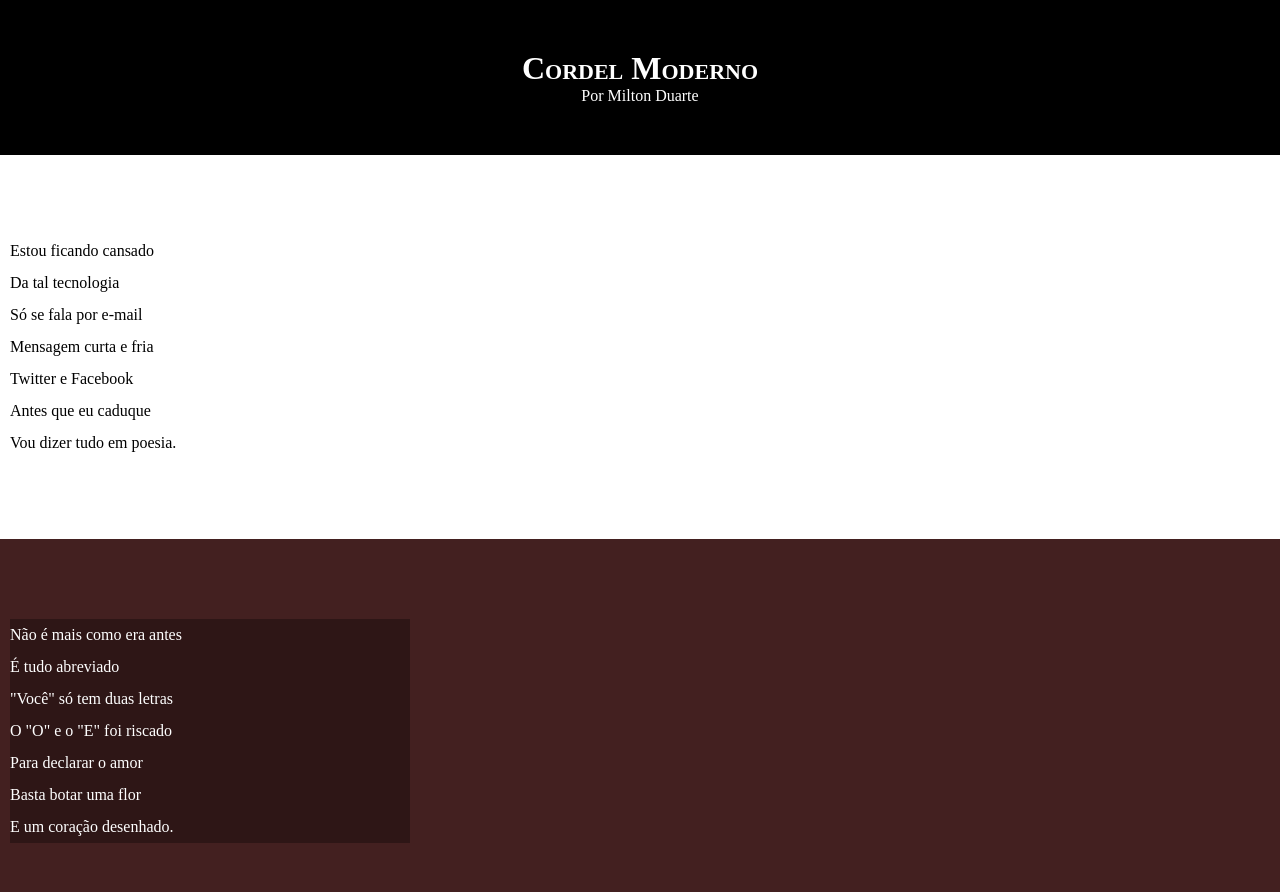
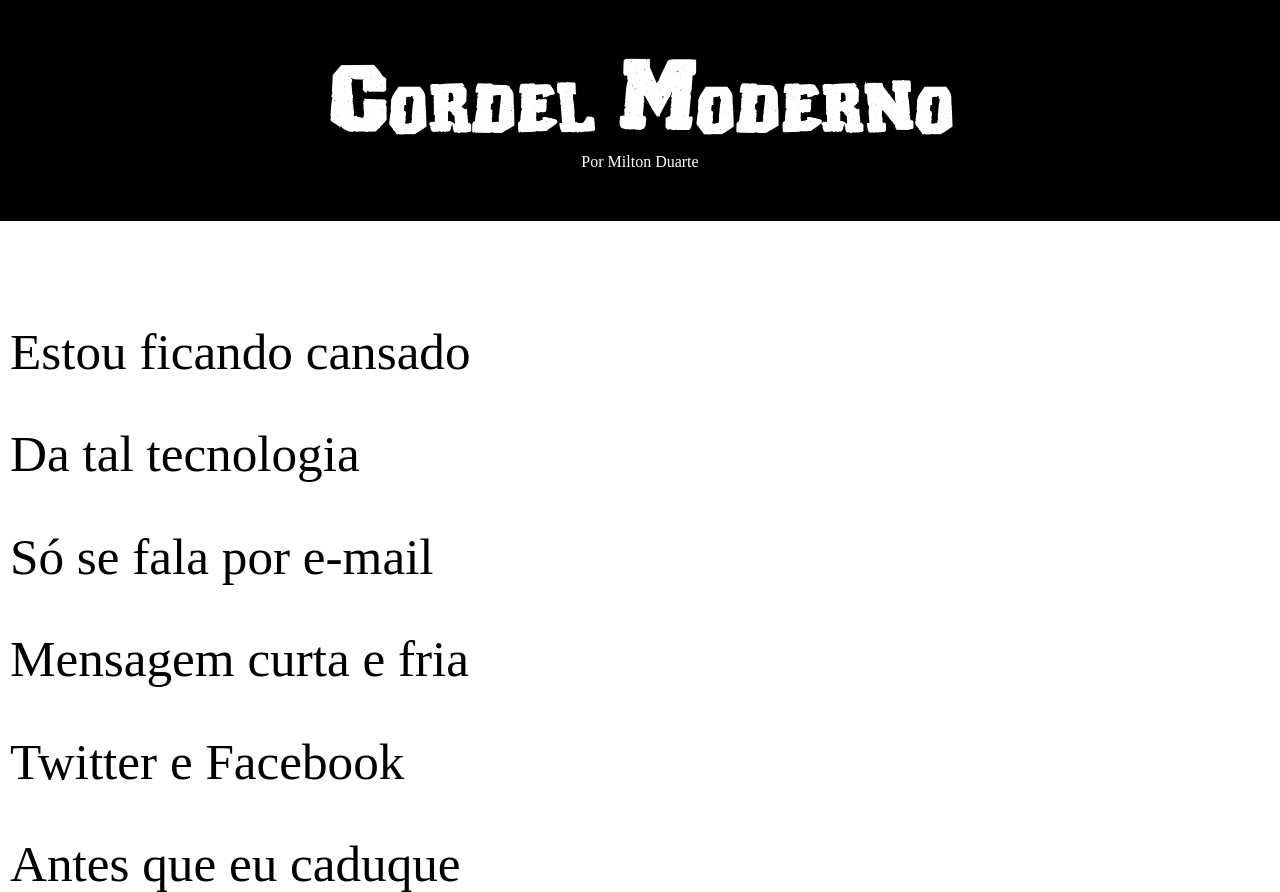
Before and after one commit to JaumPa/estudos, a plain HTML site: page pacote-d012/index.html in a window 1280 px wide. Shown: the top 892 px of the page. Drawn offline with Linux system fonts and the light colour scheme; files whose address does not match are found by name.

Commit message:
atualização dos estilos desafio 12

```diff
--- a/pacote-d012/style.css
+++ b/pacote-d012/style.css
@@ -1,5 +1,10 @@
 @charset "UTF-8";
+@font-face {
+    font-family: "Cordel";
+    src: url(fotns/cordel_encarnado/Cordel\ Encarnado.otf);
 
+
+}
 *{
     margin: 0;
     padding: 0;
@@ -17,6 +22,8 @@ header{
 }
 
 header>h1{
+    font-family: Cordel;
+    font-size: 7vw;
     padding-top: 50px;
     font-variant: small-caps;
 }
@@ -40,6 +47,8 @@ section{
     padding-bottom: 10vh;
     padding-left: 10px;
     line-height: 2em;
+    font-size: 4vw;
+
 }
 .normal{
     background-color: white;
@@ -53,7 +62,7 @@ section{
 .imagem>p{
     background-color: rgba(0, 0, 0, 0.313);
     display: inline-block;
-    width: 400px;
+
 }
 
 footer{
```
Also changed, not shown: pacote-d012/fotns/cordel_encarnado/Cordel Encarnado II.woff (added), pacote-d012/fotns/cordel_encarnado/Cordel Encarnado.woff (added), 4 other files.
